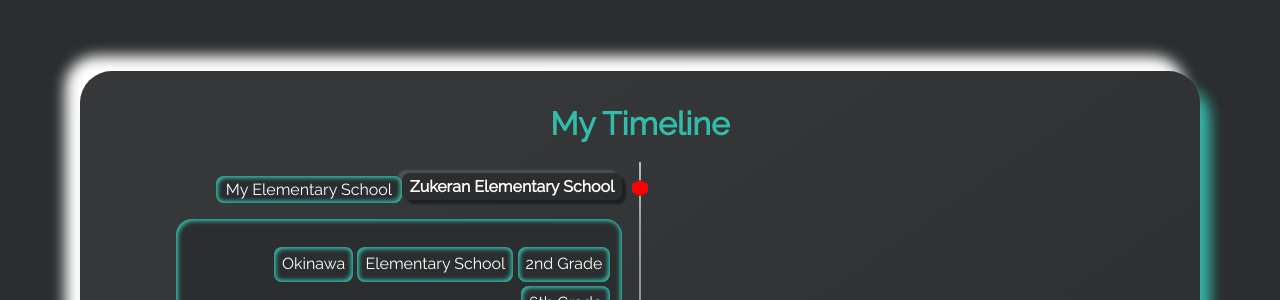
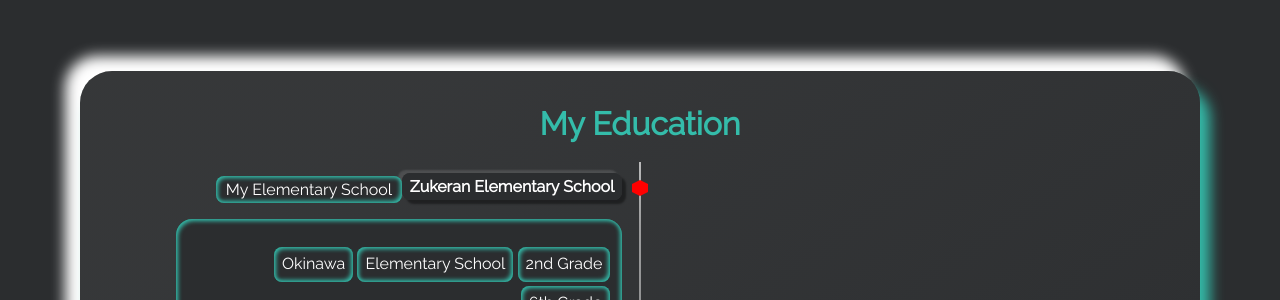
Before and after one commit to MichaelHDesigns/education, a Jekyll site: the page built from index.html, in a window 1280 px wide. Shown: the part 1061-1361 px from the top of the page. Built offline with Jekyll 4.4.1, drawn with Linux system fonts in a browser that asks for light colours.

Commit message:
Update _config.yml

```diff
--- a/_config.yml
+++ b/_config.yml
@@ -50,7 +50,7 @@ about_me1_description: Through my journey with some amazing people, I've come to
 # > setting this to false, will omit the Skills section
 show_skills_card: true
 # about_me_title: The will be displayed as the title in the Skills section
-skills_title: My Education
+skills_title: My Skills
 
 # TIMELINE SECTION
 # show_timeline_card:
@@ -58,7 +58,7 @@ skills_title: My Education
 # > setting this to false, will omit the Timeline section
 show_timeline_card: true
 # timeline_title: The will be displayed as the title in the Timeline section
-timeline_title: My Timeline
+timeline_title: My Education
 # cv_download_link: The link where you host your cv.
 # > e.g. you share your cv on your dropbox, then add the dropbox link here
 cv_download_link: https://github.com/HTHcoin/HTH-Legacy/blob/master/Light_Paper.pdf
```
